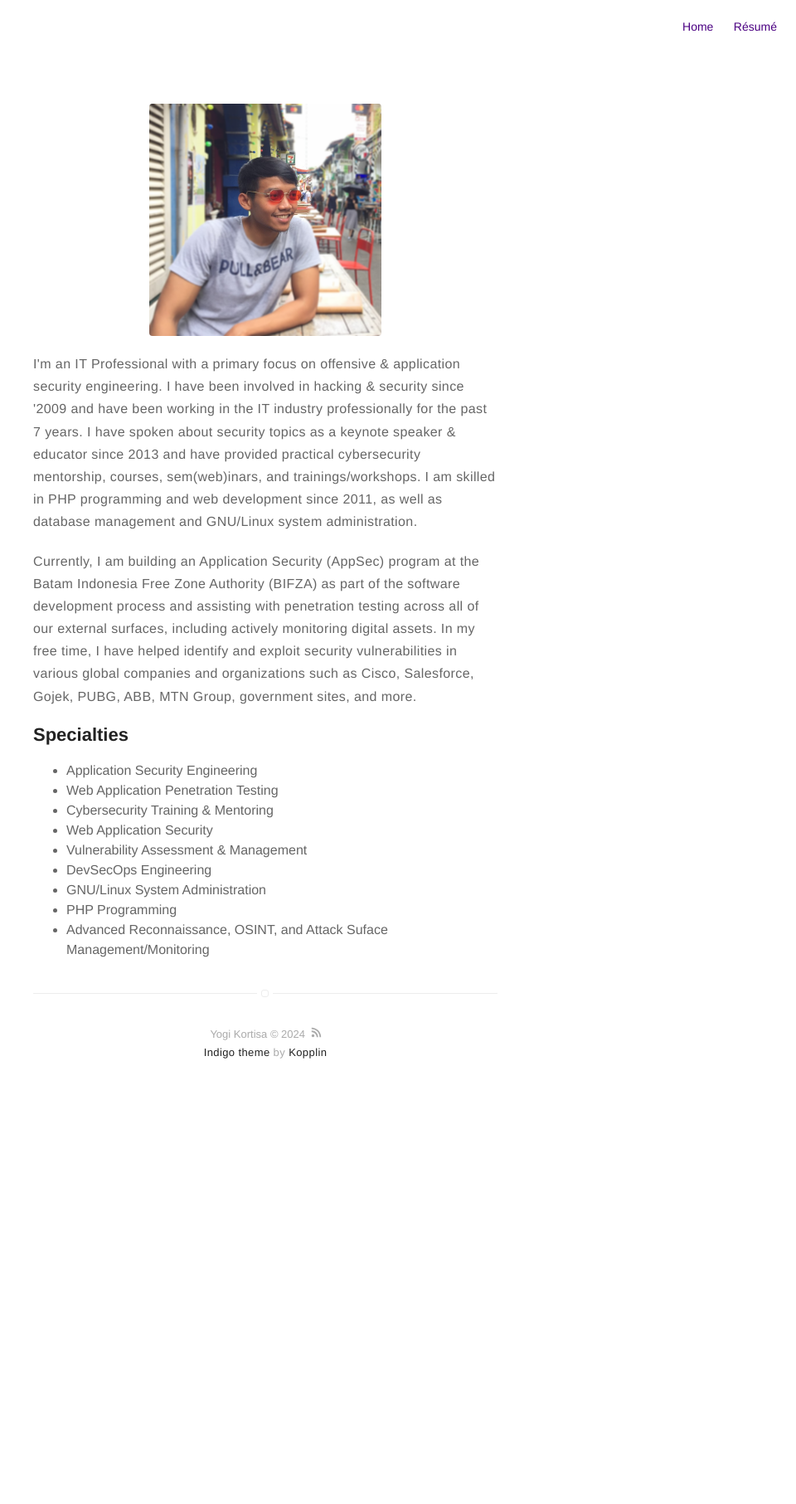
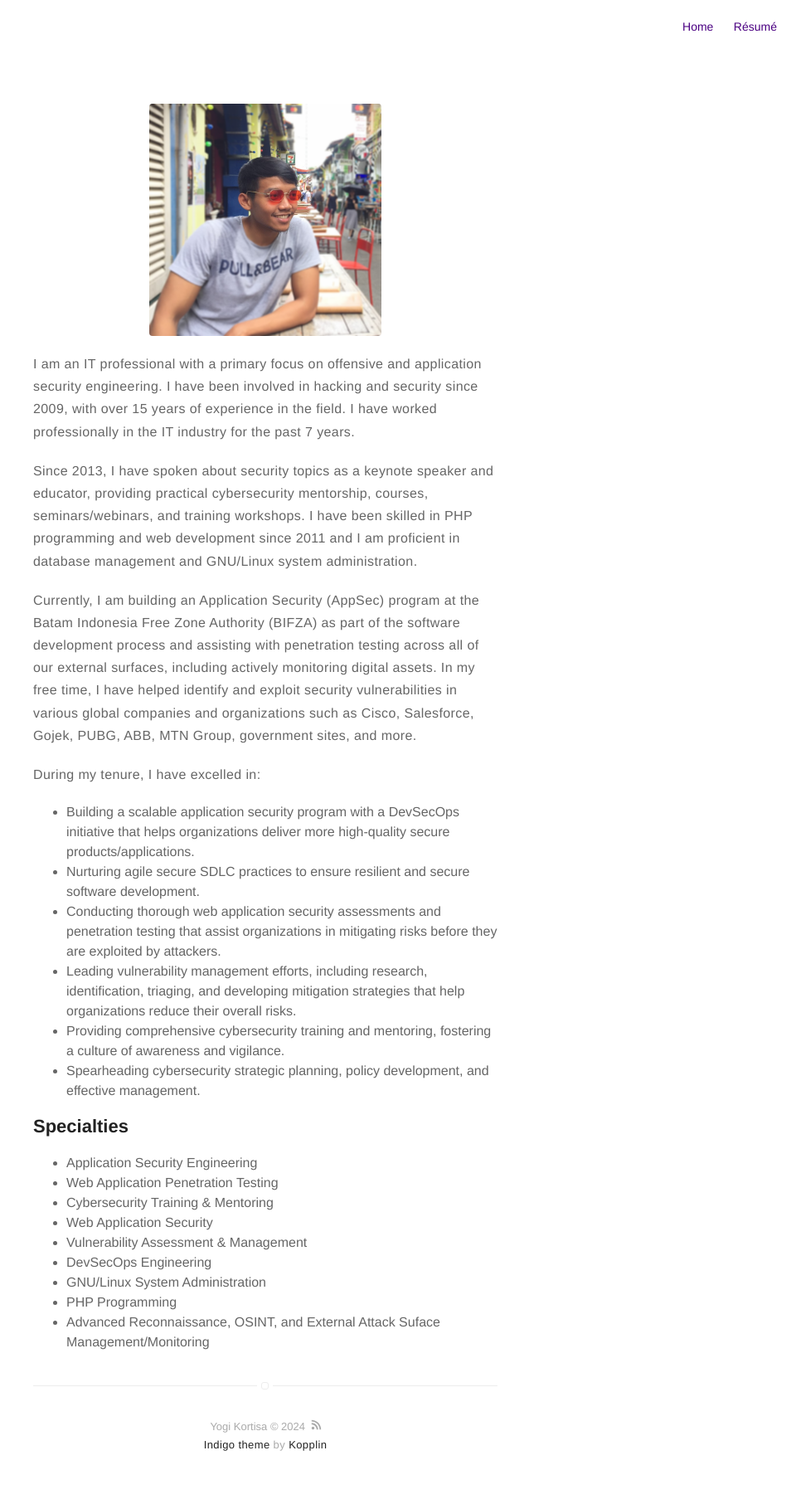
Before and after one commit to yogikortisa/yogikortisa.github.io, a Jekyll site: the page built from about.md, in a window 1280 px wide. Shown: the whole page at 83% size, without its empty margins (320-1280 px from the left). Built offline with Jekyll 4.4.1, drawn with Linux system fonts in a browser that asks for light colours; before the commit the page ends 1340 px from its top, so only the background shows below that.

Commit message:
Update about.md

```diff
--- a/about.md
+++ b/about.md
@@ -4,9 +4,21 @@ layout: page
 ---
 ![Profile Image]({% if site.external-image %}{{ site.picture }}{% else %}{{ site.url }}/{{ site.picture }}{% endif %})
 
-<p>I'm an IT Professional with a primary focus on offensive & application security engineering. I have been involved in hacking & security since '2009 and have been working in the IT industry professionally for the past 7 years. I have spoken about security topics as a keynote speaker & educator since 2013 and have provided practical cybersecurity mentorship, courses, sem(web)inars, and trainings/workshops. I am skilled in PHP programming and web development since 2011, as well as database management and GNU/Linux system administration.</p>
+<p>I am an IT professional with a primary focus on offensive and application security engineering. I have been involved in hacking and security since 2009, with over 15 years of experience in the field. I have worked professionally in the IT industry for the past 7 years.</p>
+
+<p>Since 2013, I have spoken about security topics as a keynote speaker and educator, providing practical cybersecurity mentorship, courses, seminars/webinars, and training workshops. I have been skilled in PHP programming and web development since 2011 and I am proficient in database management and GNU/Linux system administration.</p>
 
 <p>Currently, I am building an Application Security (AppSec) program at the Batam Indonesia Free Zone Authority (BIFZA) as part of the software development process and assisting with penetration testing across all of our external surfaces, including actively monitoring digital assets. In my free time, I have helped identify and exploit security vulnerabilities in various global companies and organizations such as Cisco, Salesforce, Gojek, PUBG, ABB, MTN Group, government sites, and more.</p>
+
+During my tenure, I have excelled in:
+<ul class="excelled-list">
+<li> Building a scalable application security program with a DevSecOps initiative that helps organizations deliver more high-quality secure products/applications.</li>
+<li> Nurturing agile secure SDLC practices to ensure resilient and secure software development.</li>
+<li> Conducting thorough web application security assessments and penetration testing that assist organizations in mitigating risks before they are exploited by attackers.</li>
+<li> Leading vulnerability management efforts, including research, identification, triaging, and developing mitigation strategies that help organizations reduce their overall risks.</li>
+<li> Providing comprehensive cybersecurity training and mentoring, fostering a culture of awareness and vigilance.</li>
+<li> Spearheading cybersecurity strategic planning, policy development, and effective management.</li>
+</ul>
 
 <h2>Specialties</h2>
 
@@ -19,6 +31,5 @@ layout: page
 	<li>DevSecOps Engineering</li>
 	<li>GNU/Linux System Administration</li>
 	<li>PHP Programming</li>
-	<li>Advanced Reconnaissance, OSINT, and Attack Suface Management/Monitoring</li>
-
+	<li>Advanced Reconnaissance, OSINT, and External Attack Suface Management/Monitoring</li>
 </ul>
```
